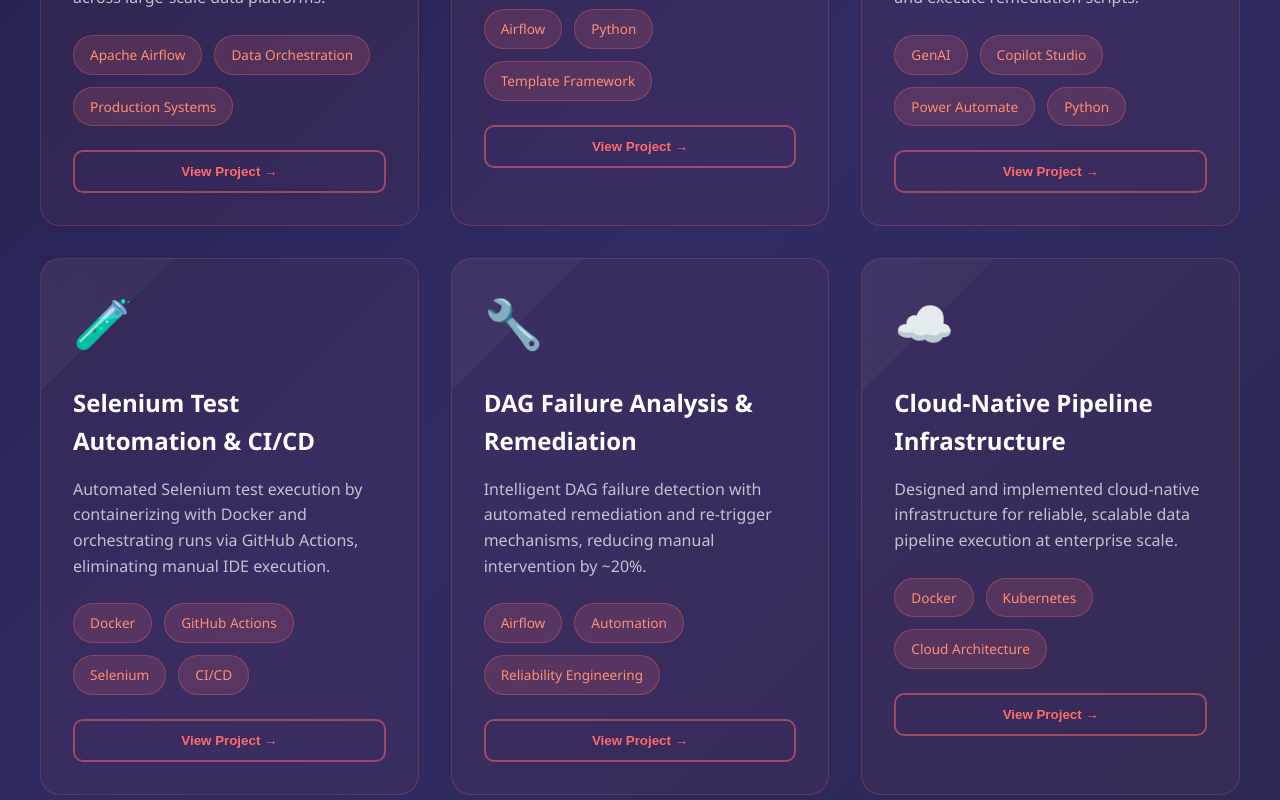
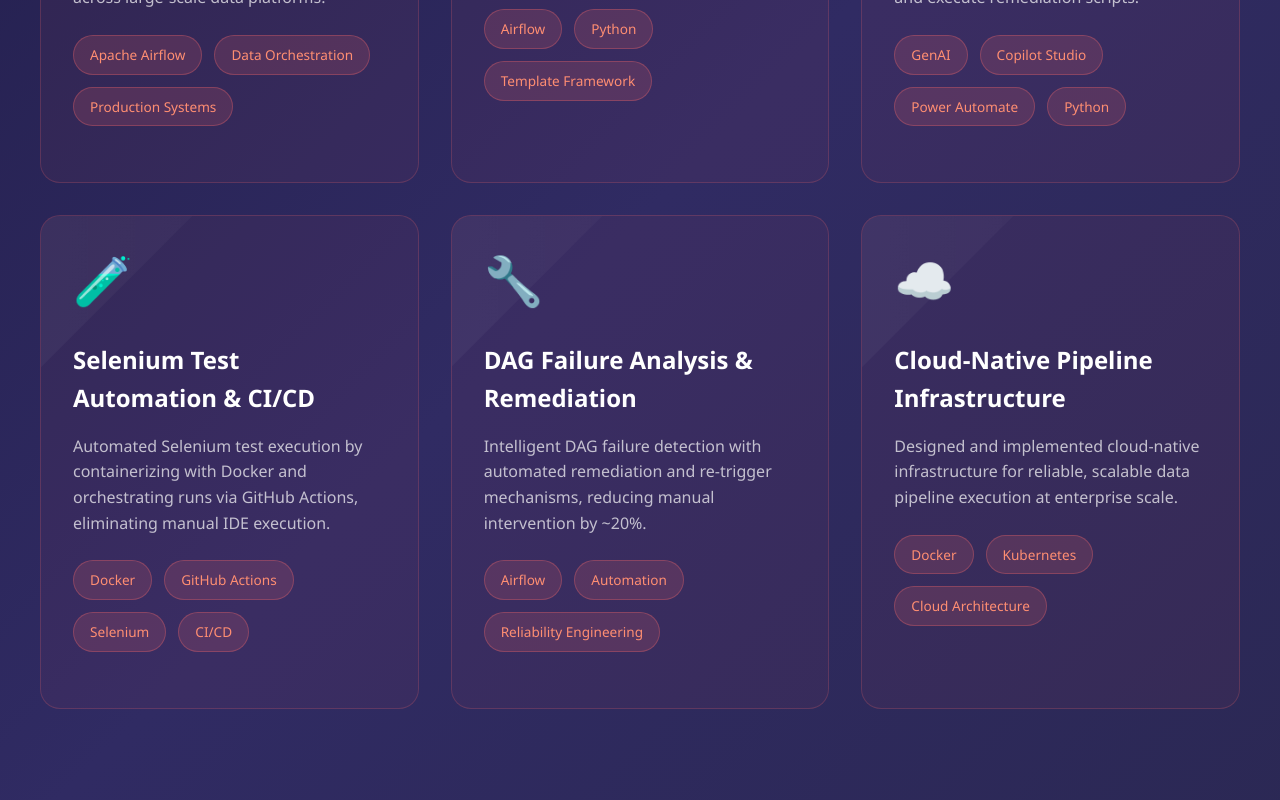
Before and after one commit to anshbhardwaj16/portfolio-website, a React (Vite) app: page / in a window 1280 px wide. Shown: the part 2300-3100 px from the top of the page. Built offline with nearby package versions, Linux system fonts and the light colour scheme.

Commit message:
Remove unused button from Projects component

```diff
--- a/src/components/Projects.jsx
+++ b/src/components/Projects.jsx
@@ -110,17 +110,6 @@ export default function Projects() {
                   </motion.span>
                 ))}
               </div>
-
-              <motion.button
-                className="view-btn"
-                whileHover={{
-                  scale: 1.05,
-                  backgroundColor: 'rgba(255, 107, 107, 0.2)'
-                }}
-                whileTap={{ scale: 0.95 }}
-              >
-                View Project →
-              </motion.button>
             </motion.div>
           ))}
         </motion.div>
```
